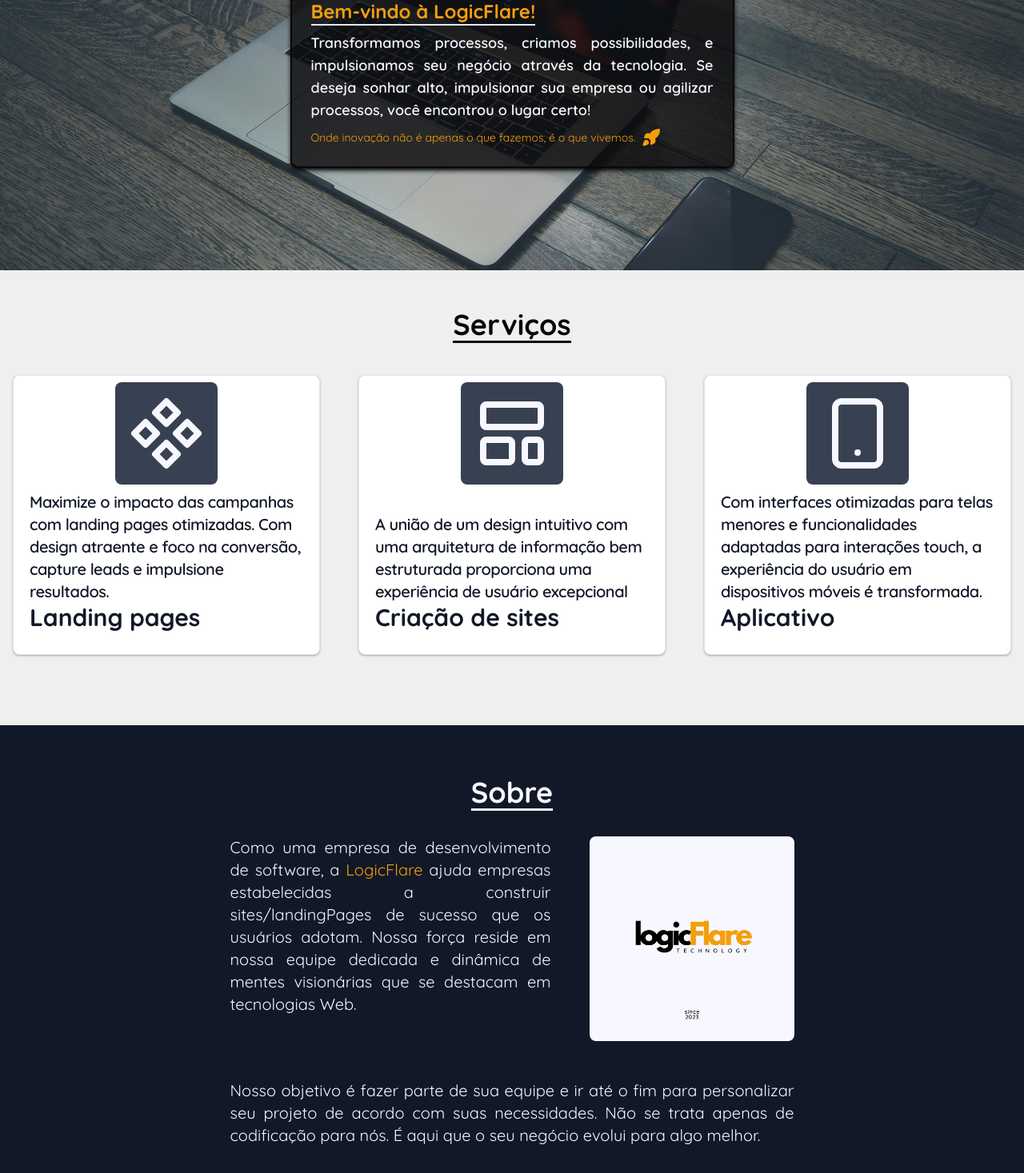
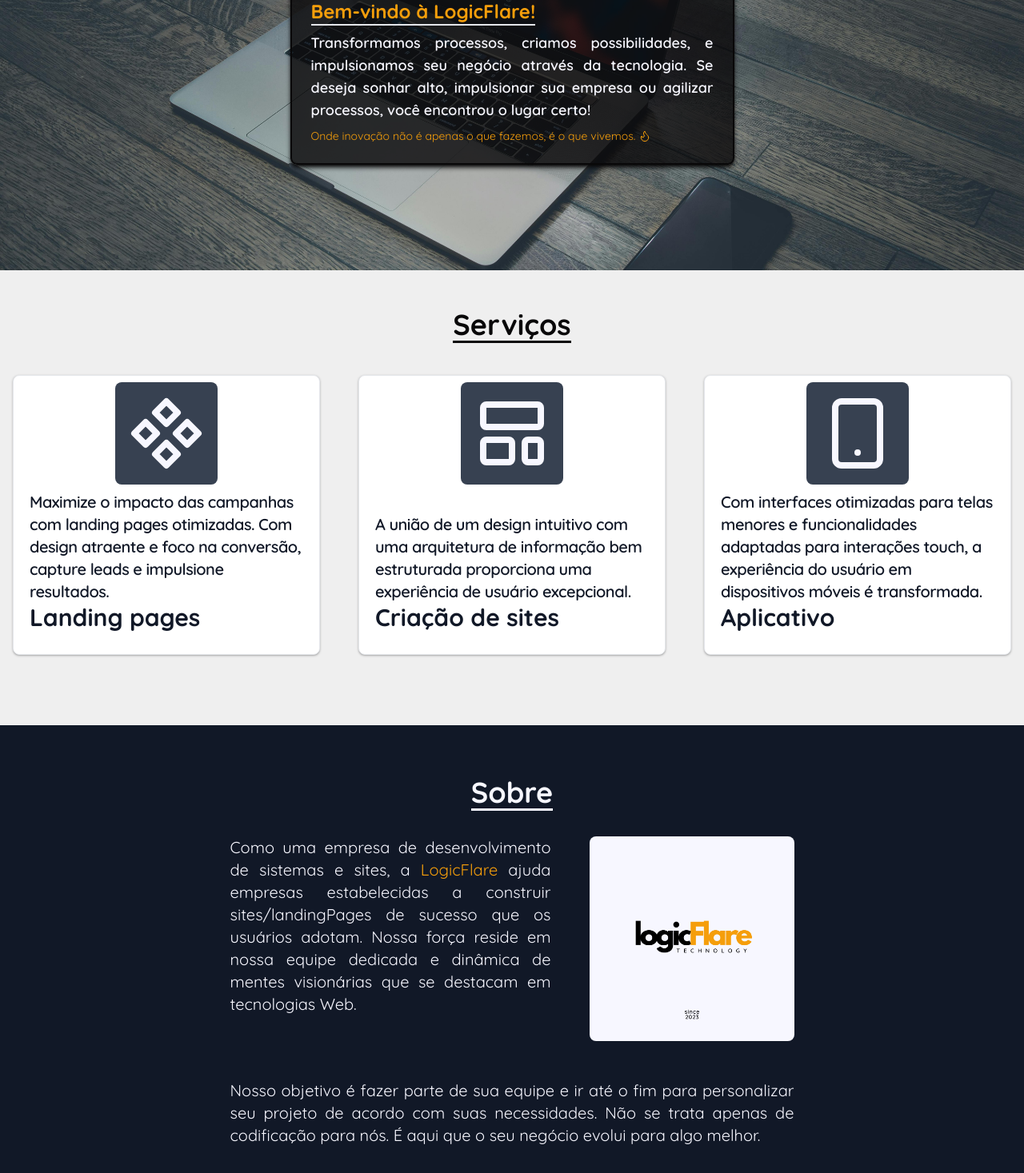
Before and after one commit to EduardoPbs/logicFlare, a React (Vite) app: page / in a window 1280 px wide. Shown: the part 284-1751 px from the top of the page at 80% size. Built offline with nearby package versions, Linux system fonts and the light colour scheme.

Commit message:
fix: fix about text & appresentation flamee icon

```diff
--- a/src/components/content/about.tsx
+++ b/src/components/content/about.tsx
@@ -18,7 +18,7 @@
                 <div className='flex flex-col gap-12 justify-center items-center text-xl px-4 mx-auto max-w-full text-wrap text-justify'>
                     <div className='flex flex-col sm:flex-row max-w-full items-center sm:items-start gap-12 justify-center md:w-[705px]'>
                         <p className='w-full md:max-w-[475px]'>
-                            Como uma empresa de desenvolvimento de software, a {' '}
+                            Como uma empresa de desenvolvimento de sistemas e sites, a {' '}
                             <span className='text-main-color'>LogicFlare</span> ajuda
                             empresas estabelecidas a construir sites/landingPages de sucesso que os usuários adotam. Nossa força reside em
                             nossa equipe dedicada e dinâmica de mentes visionárias que se destacam em tecnologias Web.
--- a/src/components/content/index.tsx
+++ b/src/components/content/index.tsx
@@ -1,9 +1,9 @@
+import { Flame } from 'lucide-react';
 import { About } from './about';
 import { Contact } from './contact';
 import { Services } from './services';
 import { MutableRefObject } from 'react';
 import background from '../../assets/templates/macbook_iphone.jpg';
-import { Rocket } from 'lucide-react';
 
 interface IContentProps {
     aboutRef: MutableRefObject<null> | any;
@@ -29,9 +29,9 @@
                             Transformamos processos, criamos possibilidades, e impulsionamos seu negócio através da tecnologia.
                             Se deseja sonhar alto, impulsionar sua empresa ou agilizar processos, você encontrou o lugar certo!
                         </p>
-                        <span className='flex flex-col sm:flex-row items-center justify-center gap-2 text-sm normal-case text-main-color'>
+                        <span className='flex flex-col sm:flex-row items-center justify-center gap-1 text-sm normal-case text-main-color'>
                             Onde inovação não é apenas o que fazemos, é o que vivemos.
-                            <Rocket color='#f59e0b' fill='#f59e0b' />
+                            <Flame className='stroke-[1.5px]' color='#f59e0b' width={16} height={16} />
                         </span>
                     </div>
                 </div>
--- a/src/components/content/services.tsx
+++ b/src/components/content/services.tsx
@@ -17,7 +17,7 @@
         },
         {
             title: 'Criação de sites',
-            description: 'A união de um design intuitivo com uma arquitetura de informação bem estruturada proporciona uma experiência de usuário excepcional',
+            description: 'A união de um design intuitivo com uma arquitetura de informação bem estruturada proporciona uma experiência de usuário excepcional.',
             icon: LayoutTemplate
         },
         {
```
